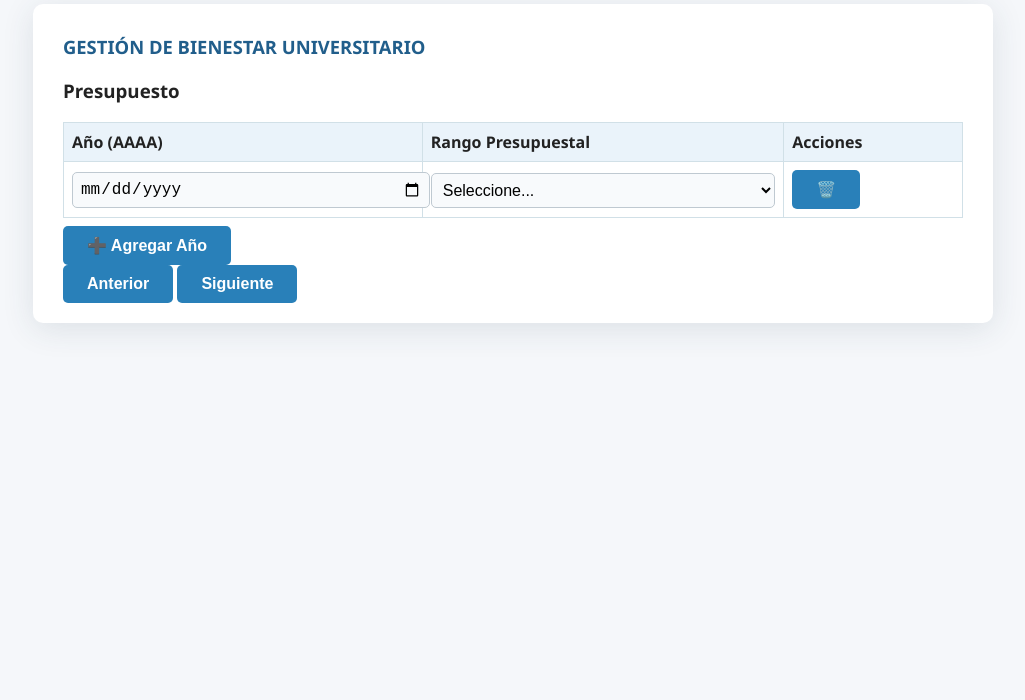
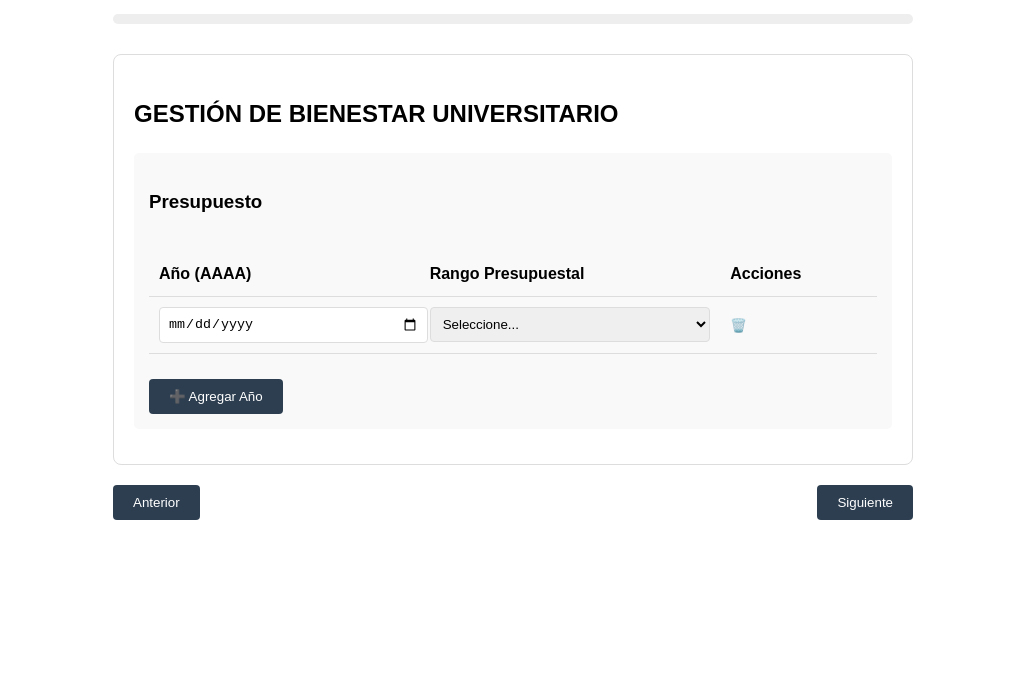
Before and after one commit to odjortiz/Survey_Open_Source, a plain HTML site: page index.html in a window 1280 px wide. Shown: the part 100-800 px from the top of the page, without its empty margins (127-1152 px from the left). Drawn offline with Linux system fonts and the light colour scheme.

Commit message:
Update styles.css

```diff
--- a/styles.css
+++ b/styles.css
@@ -1,116 +1,120 @@
-body {
-  font-family: 'Segoe UI', Arial, sans-serif;
-  background: #f5f7fa;
-  margin: 0;
-  padding: 0;
-  color: #222;
+:root {
+    --primary-color: #2c3e50;
+    --secondary-color: #3498db;
 }
 
-main {
-  max-width: 900px;
-  margin: 40px auto;
-  background: #fff;
-  padding: 30px 30px 20px 30px;
-  border-radius: 10px;
-  box-shadow: 0 6px 32px rgba(44,62,80,0.12);
+body {
+    font-family: 'Arial', sans-serif;
+    line-height: 1.6;
+    margin: 0;
+    padding: 20px;
+    max-width: 800px;
+    margin: 0 auto;
 }
 
-h1 {
+header {
     text-align: center;
-  margin-bottom: 24px;
-  color: #215e8b;
+    margin-bottom: 30px;
 }
 
-h2 {
-  color: #215e8b;
-  margin-top: 0;
-  margin-bottom: 18px;
-  font-size: 1.15rem;
+.progress-bar {
+    width: 100%;
+    height: 10px;
+    background-color: #eee;
+    border-radius: 5px;
+    margin: 20px 0;
 }
 
-#barraProgreso {
-  text-align: center;
-  font-weight: bold;
-  margin-bottom: 22px;
-  color: #2980b9;
-  font-size: 1.1rem;
+.progress {
+    height: 100%;
+    background-color: var(--secondary-color);
+    width: 0;
+    transition: width 0.3s ease;
+}
+
+.survey-section {
+    display: none;
+    padding: 20px;
+    border: 1px solid #ddd;
+    border-radius: 8px;
+    margin: 20px 0;
+}
+
+.survey-section.active {
+    display: block;
+}
+
+.subsection {
+    margin: 15px 0;
+    padding: 15px;
+    background-color: #f9f9f9;
+    border-radius: 5px;
+}
+
+.table-wrapper {
+    overflow-x: auto;
 }
 
 table {
     width: 100%;
     border-collapse: collapse;
-  margin-bottom: 8px;
+    margin: 15px 0;
 }
 
 th, td {
-  border: 1px solid #d1e0e7;
-  padding: 8px;
+    padding: 10px;
     text-align: left;
+    border-bottom: 1px solid #ddd;
 }
 
-th {
-  background: #eaf3fa;
-  font-weight: 600;
-}
-
-input[type="text"],
-input[type="date"],
-input[type="number"],
-select {
+input, select {
     width: 100%;
-  padding: 7px;
-  margin-top: 2px;
-  border: 1.5px solid #bfc9d1;
-  border-radius: 5px;
-  font-size: 1rem;
-  background: #f8fafc;
-  transition: border-color 0.3s;
-}
-
-input:focus,
-select:focus {
-  border-color: #2980b9;
-  outline: none;
-}
-
-.botones {
-  margin-top: 18px;
-  display: flex;
-  justify-content: space-between;
+    padding: 8px;
+    border: 1px solid #ddd;
+    border-radius: 4px;
 }
 
 button {
-  background: #2980b9;
-  color: #fff;
+    background-color: var(--primary-color);
+    color: white;
     border: none;
-  padding: 10px 24px;
-  border-radius: 5px;
-  font-size: 1rem;
+    padding: 10px 20px;
+    border-radius: 4px;
     cursor: pointer;
-  font-weight: 600;
-  transition: background 0.3s;
+    transition: background-color 0.3s;
 }
 
 button:hover {
-  background: #215e8b;
+    background-color: var(--secondary-color);
 }
 
-.seccion {
-  display: none;
+.add-row {
+    margin-top: 10px;
 }
 
-.seccion.activa {
-  display: block;
+.delete-btn {
+    background: none;
+    color: red;
+    padding: 0;
 }
 
-.oculto {
-  display: none;
+.navigation-buttons {
+    display: flex;
+    justify-content: space-between;
+    margin-top: 20px;
 }
 
-#mensajeFinal {
-  text-align: center;
-  font-size: 1.2rem;
-  color: #27ae60;
-  margin-top: 30px;
-  font-weight: bold;
+@media (max-width: 600px) {
+    body {
+        padding: 10px;
     }
+
+    .navigation-buttons {
+        flex-direction: column;
+        gap: 10px;
+    }
+
+    button {
+        width: 100%;
+    }
+}
```
Lines whose indentation alone changed are shown as unchanged.
